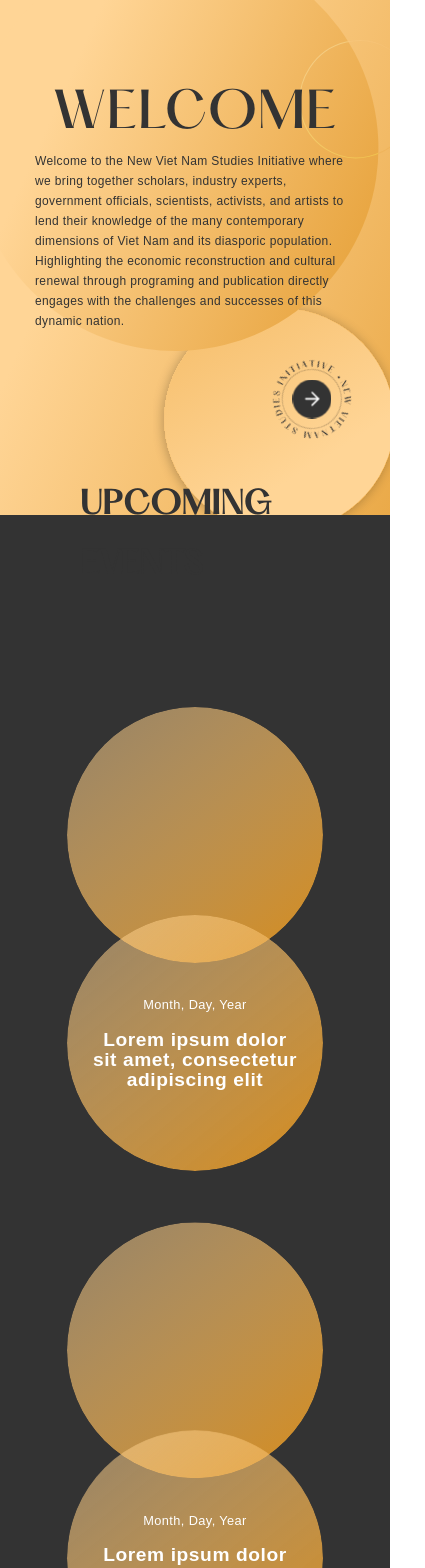
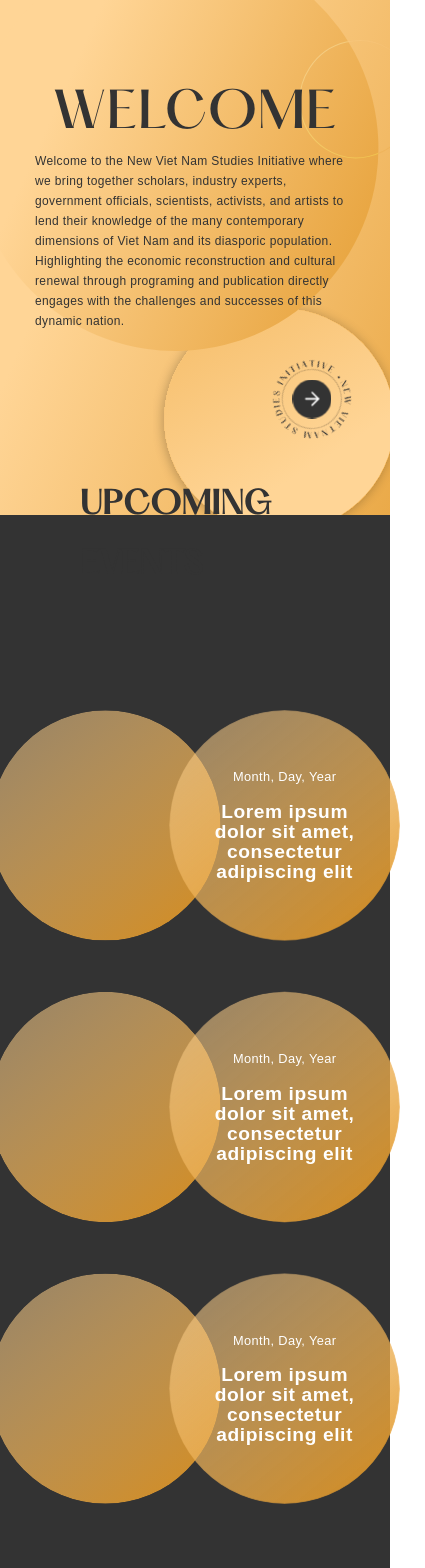
Before and after one commit to include-davis/nvsi, a Next.js app: page / in a window 390 px wide. Shown: the top 1568 px of the page, 425 px wide, since content can reach past the window. Built offline with nearby package versions, Linux system fonts and the light colour scheme.

Commit message:
Change home page styles

```diff
--- a/components/index/Event.jsx
+++ b/components/index/Event.jsx
@@ -3,7 +3,7 @@ import Link from "next/link";
 
 export default function Event({ nextLink, imgSrc }) {
   return (
-    <div>
+    <div className={styles.eventContainer}>
       <Link href={nextLink}>
         <img className={styles.pic} src={imgSrc} alt="Picture of the event" />
       </Link>
--- a/styles/event.module.css
+++ b/styles/event.module.css
@@ -1,3 +1,9 @@
+.eventContainer {
+  display: flex;
+  flex-direction: column;
+  justify-content: center;
+}
+
 .pic {
   width: 20em;
   height: 20em;
@@ -17,3 +23,37 @@
   align-items: center;
   justify-content: center;
 }
+
+@media screen and (max-width: 768px) {
+  .eventContainer {
+    flex-direction: row;
+  }
+
+  .pic {
+    position: relative;
+    width: 18em;
+    height: 18em;
+    left: 2rem;
+  }
+
+  .desc {
+    width: 18em;
+    height: 18em;
+    position: relative;
+    bottom: 0rem;
+    right: 2rem;
+    background-image: url("/images/index/event-img-background.svg");
+    background-size: cover;
+    border-radius: 50%;
+    display: flex;
+    flex-direction: column;
+    align-items: center;
+    justify-content: center;
+  }
+}
+
+@media screen and (max-width: 480px) {
+  .eventContainer {
+    flex-direction: row;
+  }
+}
--- a/styles/index.module.css
+++ b/styles/index.module.css
@@ -239,13 +239,14 @@
   .eventSection {
     position: relative;
     width: auto;
-    height: 110em;
+    height: 70em;
     background: #333333;
   }
 
   .eventBody {
     flex-direction: column;
     transform: scale(90%);
+    height: 70em;
   }
 
   #leftLogo {
```
